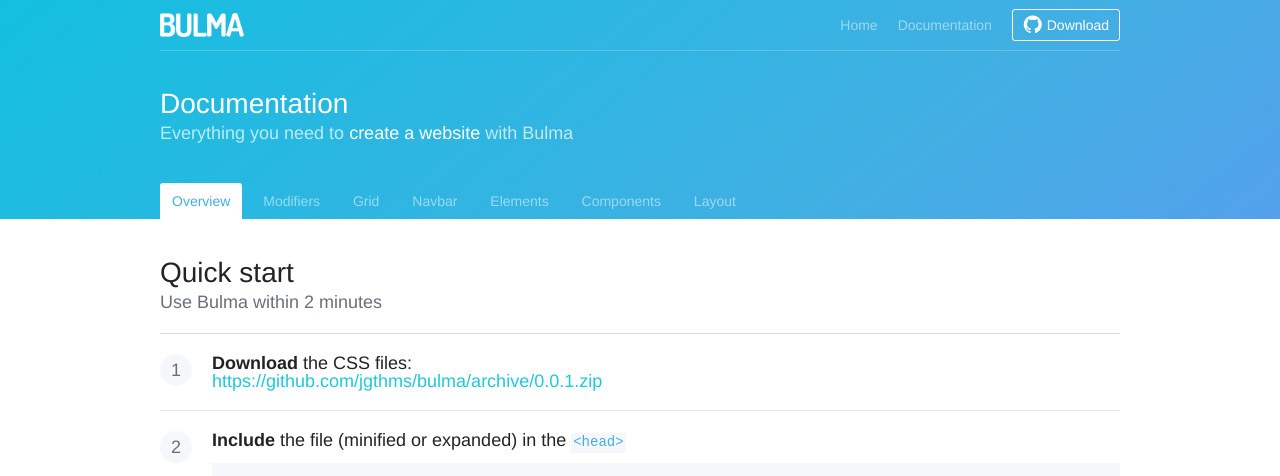
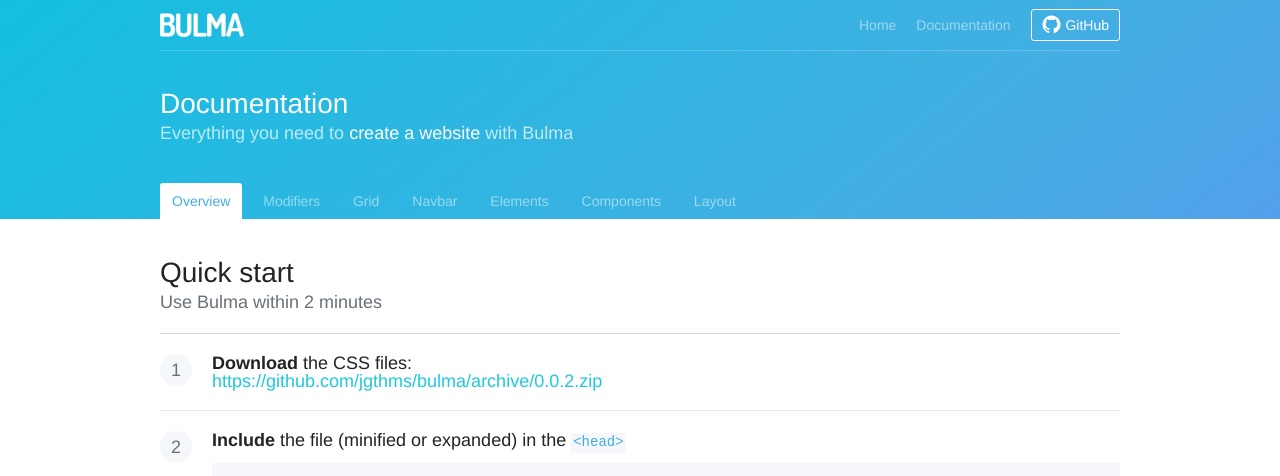
Before and after one commit to jgthms/bulma-website, a Jekyll site: the page built from documentation/overview.html, in a window 1280 px wide. Shown: the top 476 px of the page. Built offline with Jekyll 4.4.1, drawn with Linux system fonts in a browser that asks for light colours; nearby versions of some CDN libraries.

Commit message:
Update version, Fix index hero

```diff
--- a/_config.yml
+++ b/_config.yml
@@ -6,7 +6,8 @@
 baseurl: ""
 url: "http://bulma.io"
 github: "https://github.com/jgthms/bulma"
-download: "https://github.com/jgthms/bulma/archive/0.0.1.zip"
+download: "https://github.com/jgthms/bulma/archive/0.0.2.zip"
+version: 0.0.2
 permalink: pretty
 sass:
   sass_dir: bower_components
--- a/_includes/header.html
+++ b/_includes/header.html
@@ -23,14 +23,14 @@
       </span>
       <span class="header-item">
         {% if page.route == 'index' %}
-          <a class="button is-primary is-outlined" href="{{ site.download }}">
+          <a class="button is-primary is-outlined" href="{{ site.github }}">
             <i class="fa fa-github"></i>
-            Download
+            GitHub
           </a>
         {% else %}
-          <a class="button is-info is-outlined is-inverted" href="{{ site.download }}">
+          <a class="button is-info is-outlined is-inverted" href="{{ site.github }}">
             <i class="fa fa-github"></i>
-            Download
+            GitHub
           </a>
         {% endif %}
       </span>
--- a/index.html
+++ b/index.html
@@ -26,17 +26,13 @@
         <a class="button is-primary is-large is-flexible" href="{{ site.download }}">
           <i class="fa fa-download"></i>
           Download
-          <small>v0.0.1 Alpha</small>
+          <small>v{{ site.version }} Alpha</small>
         </a>
         <a class="button is-primary is-outlined is-large" href="{{ site.baseurl }}/documentation/overview/">
           View docs
         </a>
       </p>
     </div>
-  </div>
-
-  <div class="hero-footer">
-    <a class="button">Components</a>
   </div>
 </section>
 
```
